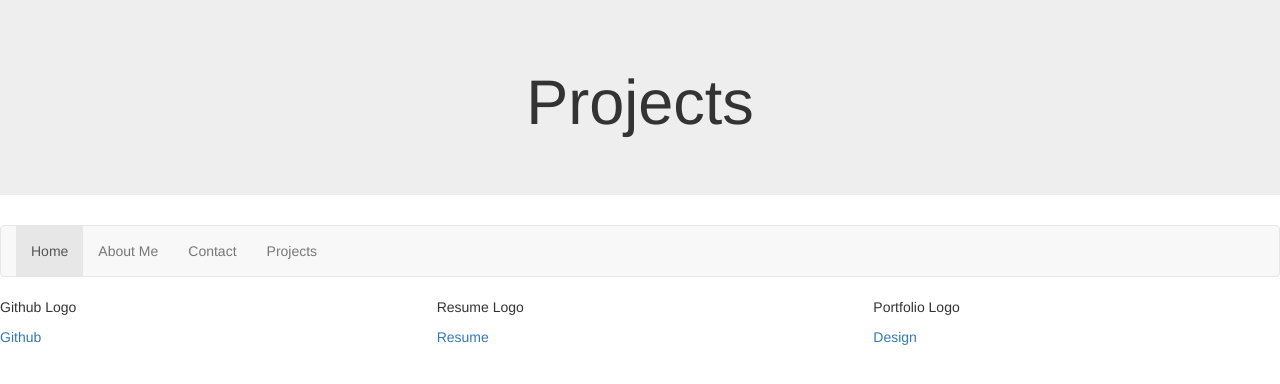
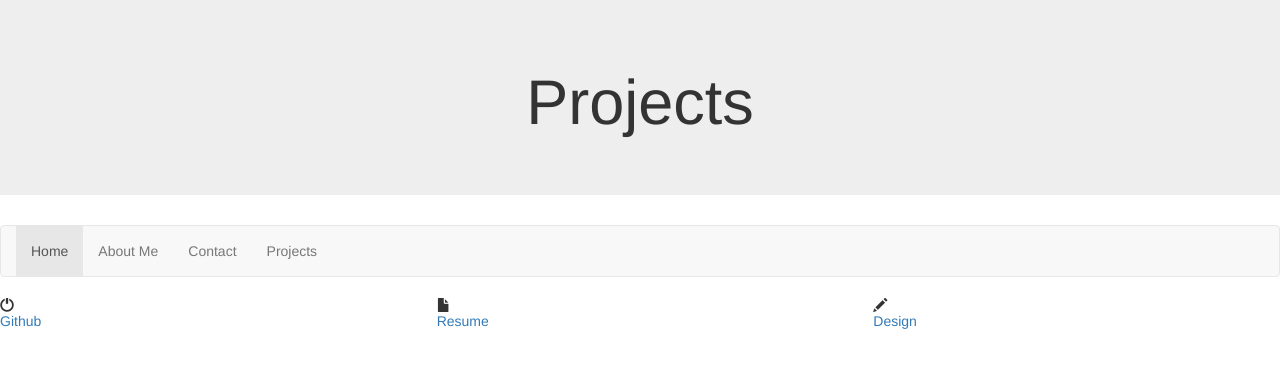
Before and after one commit to jacobcwright/Portfolio-Scratch, a plain HTML site: page projects.html in a window 1280 px wide. Drawn offline with nearby package versions, Linux system fonts and the light colour scheme.

Commit message:
added logos

```diff
--- a/projects.html
+++ b/projects.html
@@ -27,13 +27,13 @@
       </nav>
   <div class="row">
       <div class="col-sm-4" style="">
-        <p>Github Logo</p>
+      <span class="glyphicon glyphicon-off logo-small"></span>
      </div>
      <div class="col-sm-4" style="">
-       <p>Resume Logo</p>
+      <span class="glyphicon glyphicon-file logo-small"></span>
      </div>
     <div class="col-sm-4" style="">
-  <p>Portfolio Logo</p>
+      <span class="glyphicon glyphicon-pencil logo-small"></span>
     </div>
   </div>
  <div class="row">
```
